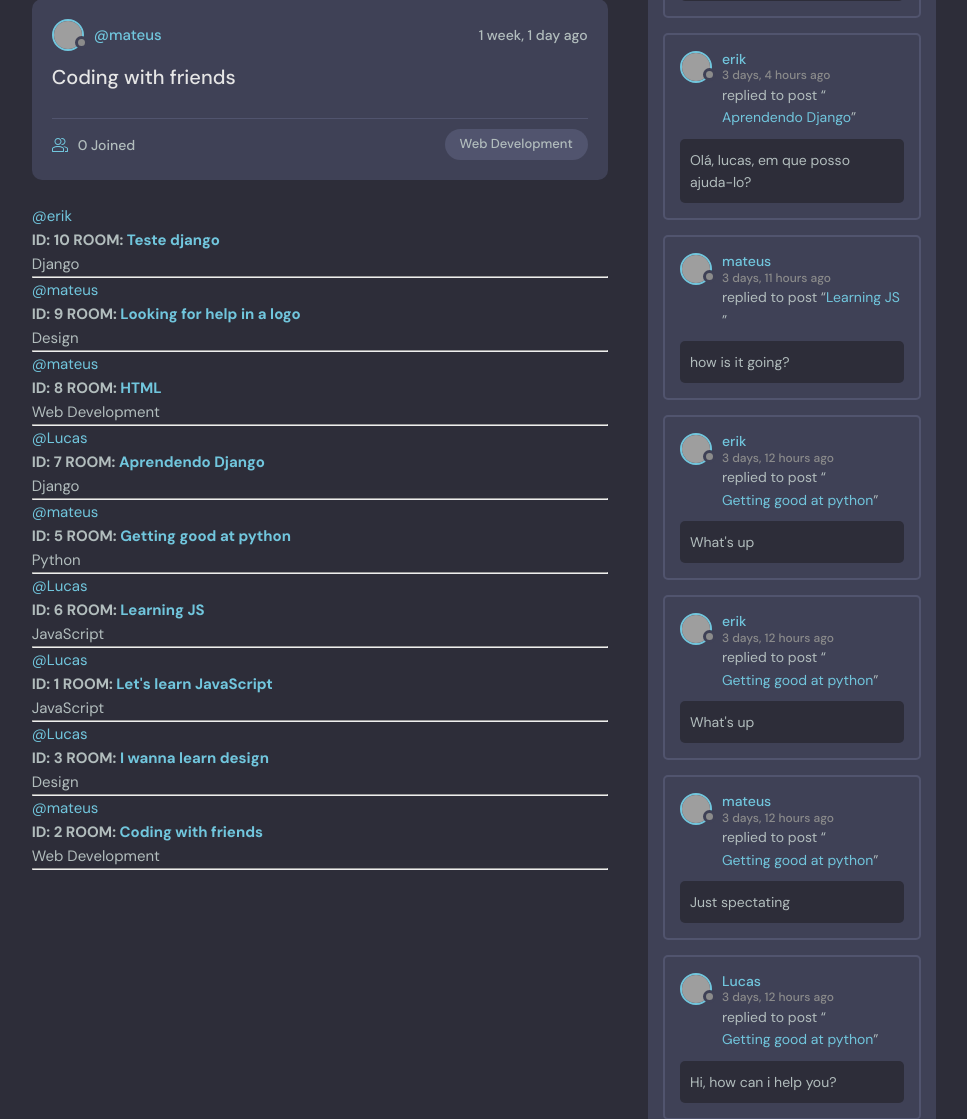
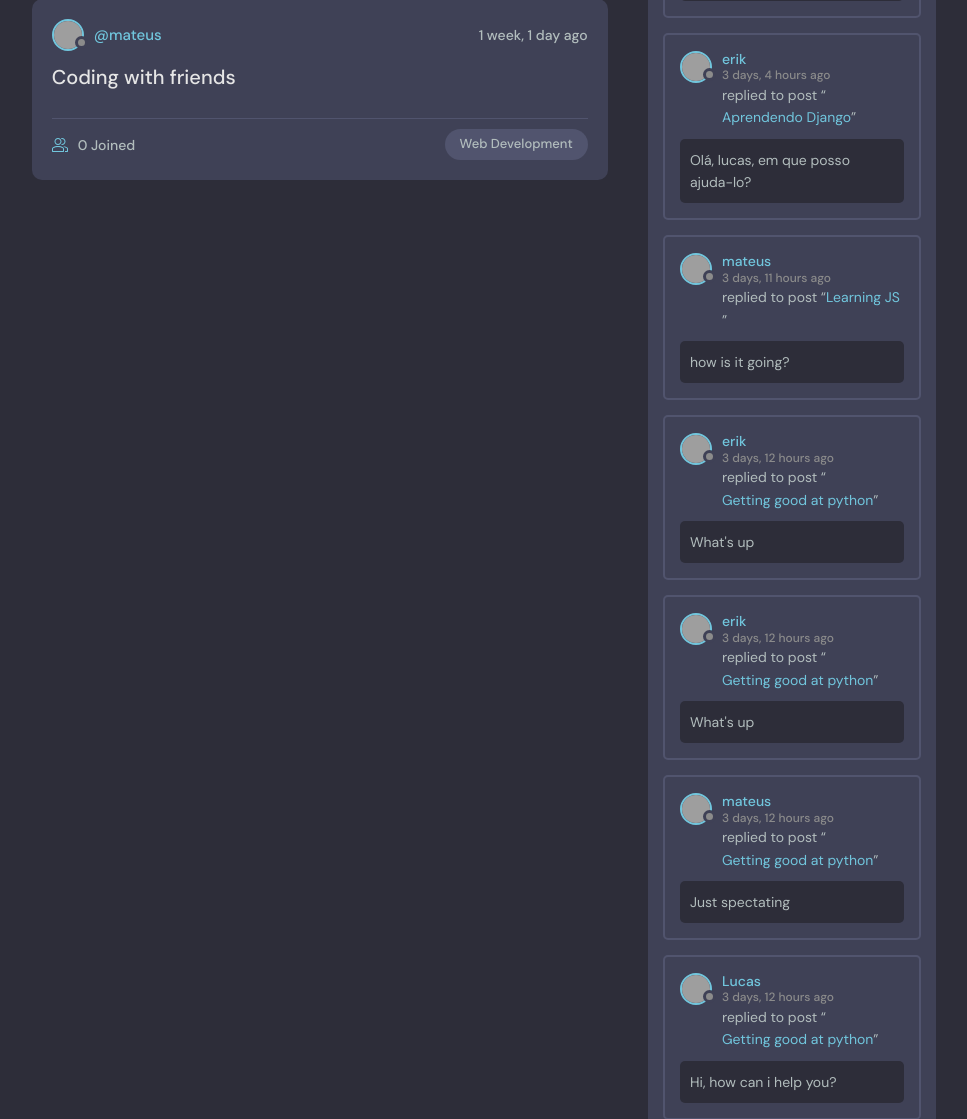
Before and after one commit to neveszz/Study2Gether, a Django app: page / in a window 1280 px wide. Shown: the part 1835-2954 px from the top of the page, without its empty margins (280-1247 px from the left). Run offline with Django 4.2, Linux system fonts and the light colour scheme; data comes from the database, SQL or seed files in the repository; both versions use the stored data as it was after the commit; grey boxes are pictures that could not be loaded.

Commit message:
create room dir

```diff
--- a/study/base/templates/base/feed_component.html
+++ b/study/base/templates/base/feed_component.html
@@ -8,7 +8,7 @@
                 <span>@{{ room.host.username }}</span>
               </a>
               <div class="roomListRoom__actions">
-                <span>{{ room.created|timesince }} ago</span>
+                <span>{{ room.created|timesince }} ago </span>
               </div>
             </div>
             <div class="roomListRoom__content">
@@ -40,9 +40,9 @@
         {% endfor%}
 
 
-        {% for room in rooms %}
-            <a href="{% url 'user_profile' room.host.id %}">@{{ room.host.username }}</a>
-            <h3> ID: {{ room.id }}   ROOM: <a href="{% url 'room' room.id%}">{{ room.name }}</a>  </h3>
-            <small>{{ room.topic.name }}</small>
-            <hr>
-        {% endfor %}
+<!--        {% for room in rooms %}-->
+<!--            <a href="{% url 'user_profile' room.host.id %}">@{{ room.host.username }}</a>-->
+<!--            <h3> ID: {{ room.id }}   ROOM: <a href="{% url 'room' room.id%}">{{ room.name }}</a>  </h3>-->
+<!--            <small>{{ room.topic.name }}</small>-->
+<!--            <hr>-->
+<!--        {% endfor %}-->
--- a/study/base/templates/base/home.html
+++ b/study/base/templates/base/home.html
@@ -32,7 +32,7 @@
               <h2>Study Room</h2>
               <p>{{room_count}} Rooms available</p>
             </div>
-            <a class="btn btn--main" href="create-room.html">
+            <a class="btn btn--main" href="{% url 'create_room' %}">
               <svg version="1.1" xmlns="http://www.w3.org/2000/svg" width="32" height="32" viewBox="0 0 32 32">
                 <title>add</title>
                 <path
```
Also changed, not shown: study/db.sqlite3.
